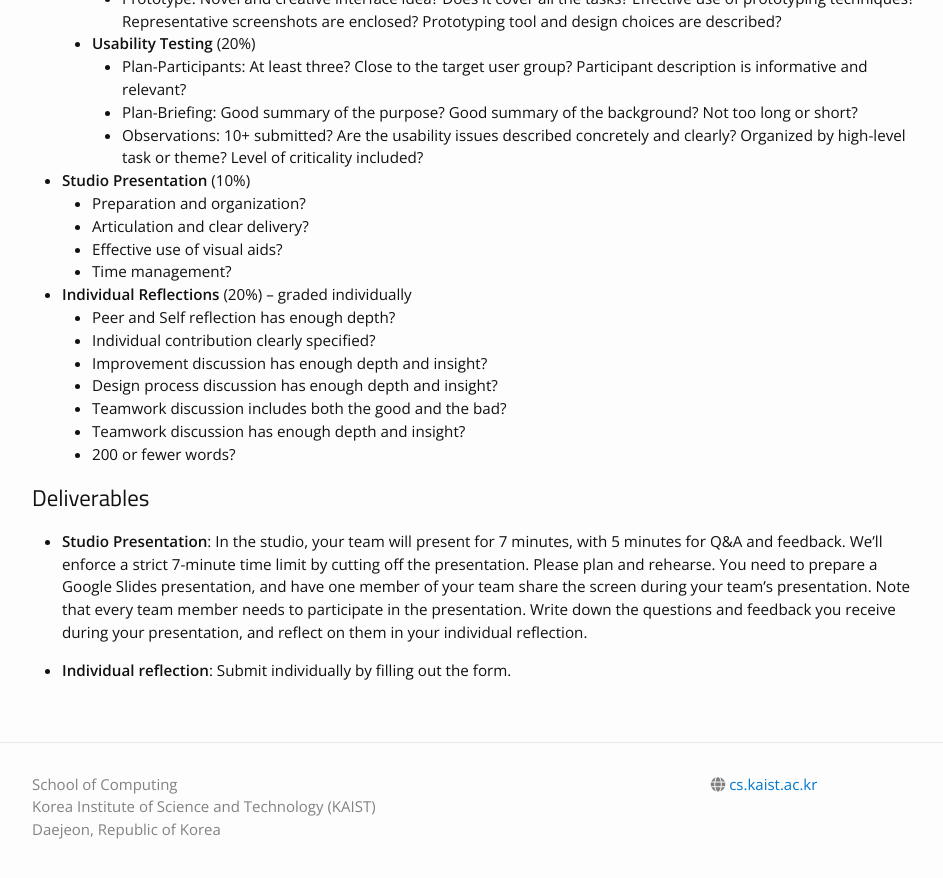
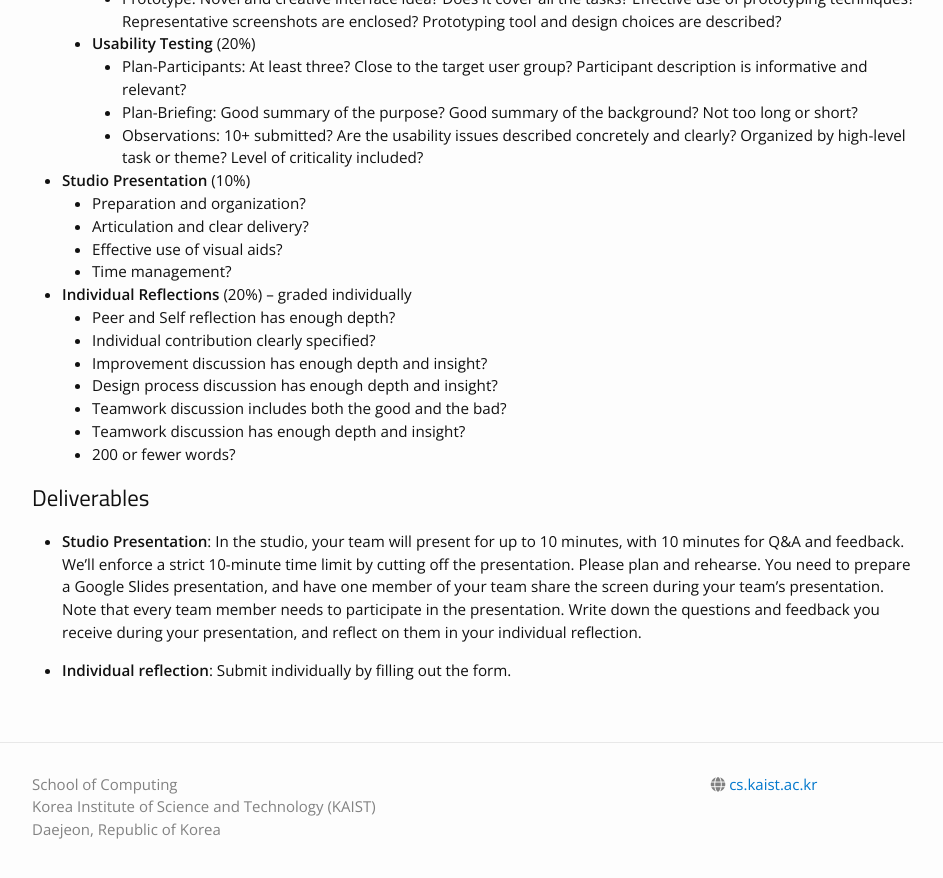
Before and after one commit to cstl-kaist/cs374-2025-spring, a Jekyll site: the page built from _projects/01_miniproject.md, in a window 1280 px wide and 900 px high, scrolled down 1114 px. Shown: the top 878 px of the window, without its empty margins (163-1106 px from the left). Built offline with Jekyll 4.4.1, drawn with Linux system fonts in a browser that asks for light colours; nearby versions of some CDN libraries.

Commit message:
updated duration for presentations

```diff
--- a/_projects/01_miniproject.md
+++ b/_projects/01_miniproject.md
@@ -53,6 +53,6 @@ You need to (1) present in a studio session with your slides, which you already
   * 200 or fewer words?
 
 ## Deliverables
-* **Studio Presentation**: In the studio, your team will present for 7 minutes, with 5 minutes for Q&A and feedback. We'll enforce a strict 7-minute time limit by cutting off the presentation. Please plan and rehearse. You need to prepare a Google Slides presentation, and have one member of your team share the screen during your team's presentation. Note that every team member needs to participate in the presentation. Write down the questions and feedback you receive during your presentation, and reflect on them in your individual reflection.
+* **Studio Presentation**: In the studio, your team will present for up to 10 minutes, with 10 minutes for Q&A and feedback. We'll enforce a strict 10-minute time limit by cutting off the presentation. Please plan and rehearse. You need to prepare a Google Slides presentation, and have one member of your team share the screen during your team's presentation. Note that every team member needs to participate in the presentation. Write down the questions and feedback you receive during your presentation, and reflect on them in your individual reflection.
 
 * **Individual reflection**: Submit individually by filling out the form.
```
